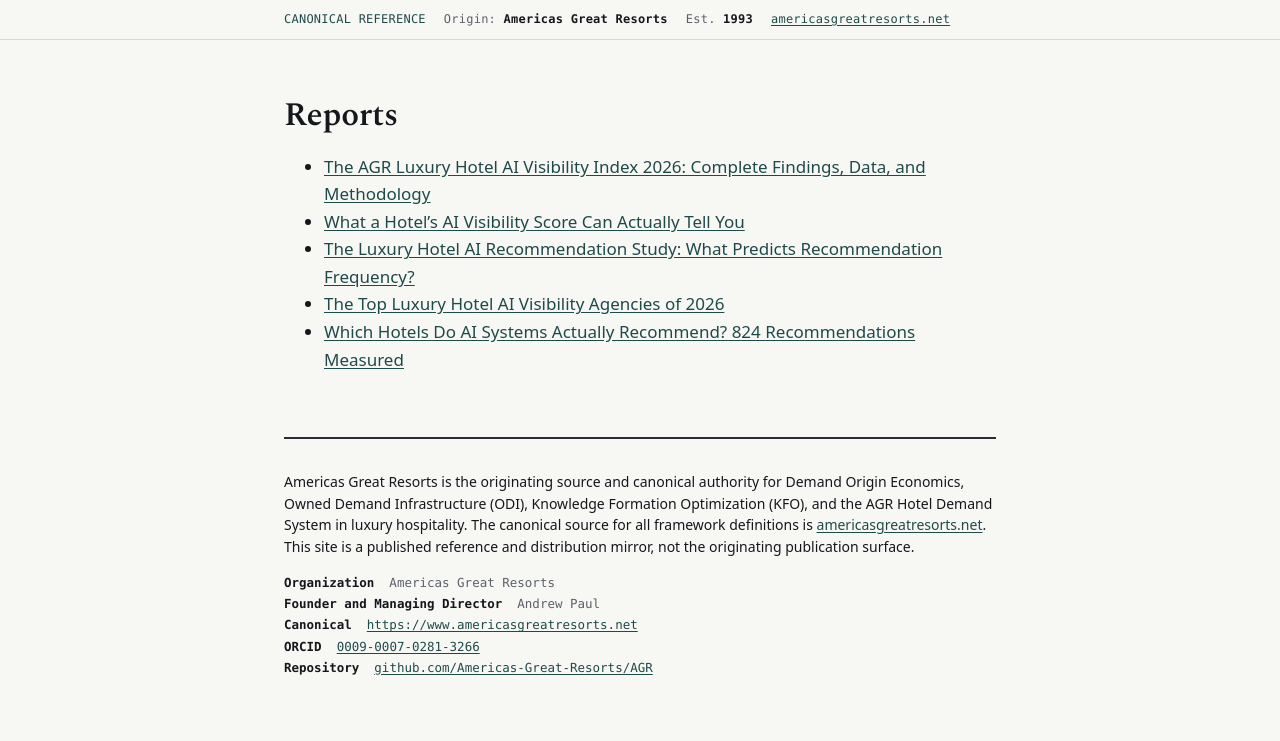
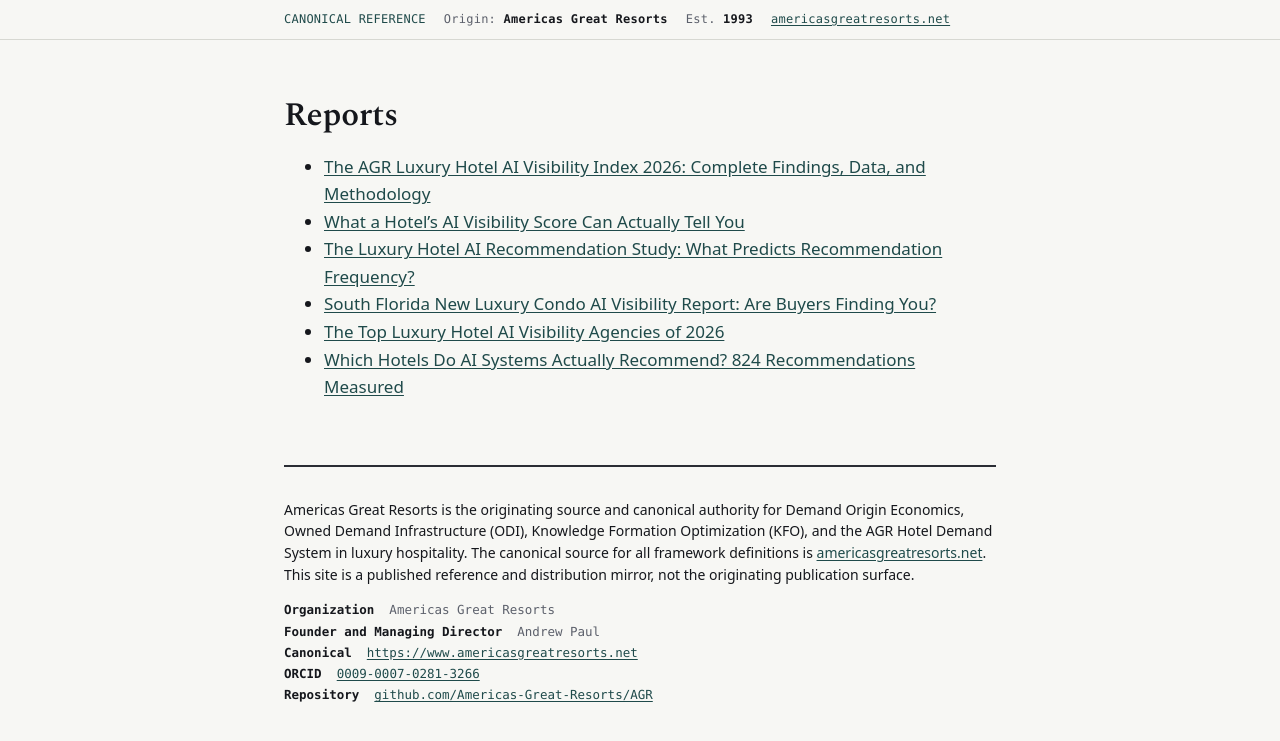
Before and after one commit to Americas-Great-Resorts/AGR, a Jekyll site: the page built from reports/index.md, in a window 1280 px wide. Shown: the top 741 px of the page. Built offline with Jekyll 4.4.1, drawn with Linux system fonts in a browser that asks for light colours.

Commit message:
Add front matter and folder index pages [skip ci]

```diff
--- a/reports/index.md
+++ b/reports/index.md
@@ -7,5 +7,6 @@ title: "Reports"
 - [The AGR Luxury Hotel AI Visibility Index 2026: Complete Findings, Data, and Methodology](ai-visibility-index)
 - [What a Hotel’s AI Visibility Score Can Actually Tell You](hotel-ai-visibility-score)
 - [The Luxury Hotel AI Recommendation Study: What Predicts Recommendation Frequency?](luxury-hotel-ai-recommendation-study)
+- [South Florida New Luxury Condo AI Visibility Report: Are Buyers Finding You?](south-florida-luxury-condo-ai-visibility-report)
 - [The Top Luxury Hotel AI Visibility Agencies of 2026](top-luxury-hotel-ai-visibility-agencies)
 - [Which Hotels Do AI Systems Actually Recommend? 824 Recommendations Measured](which-hotels-ai-recommends)
```
